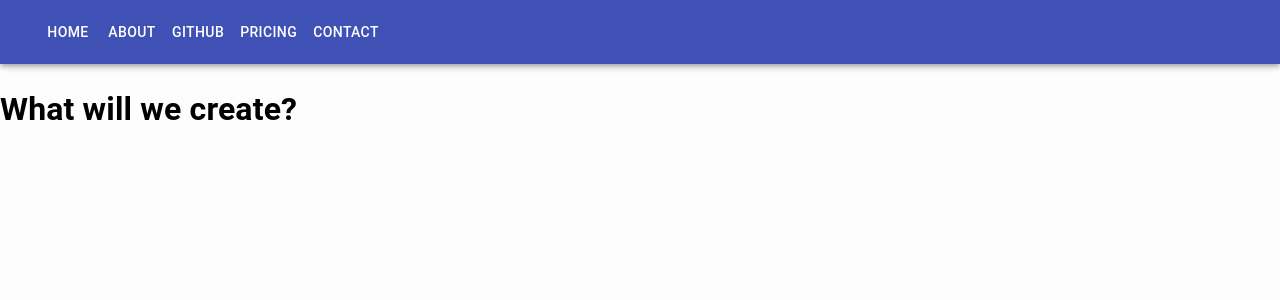
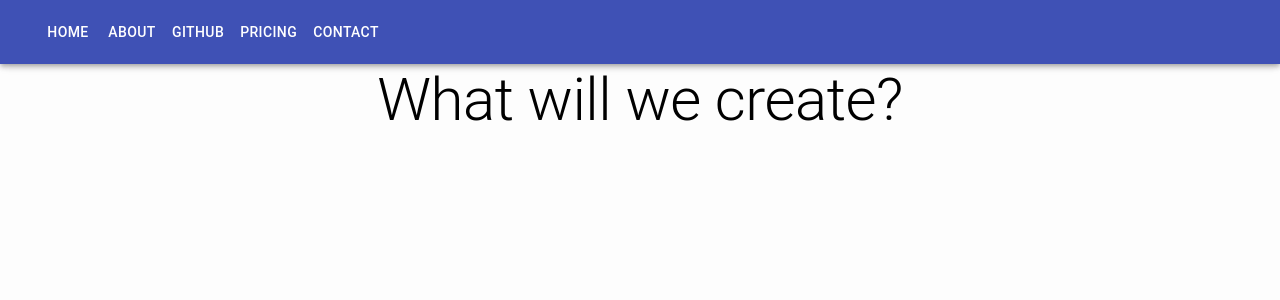
Before and after one commit to camscoderepo/Next_Portfolio, a Next.js app: page /about in a window 1280 px wide. Shown: the top 300 px of the page. Built offline with nearby package versions, Linux system fonts and the light colour scheme.

Commit message:
Started working on about component

```diff
--- a/pages/about.js
+++ b/pages/about.js
@@ -1,14 +1,23 @@
 import Meta from '../components/Meta'
 import Typography from '@material-ui/core/Typography'
-
+import Container from '@material-ui/core/Container'
 
 function About() {
     return (
     <div>
         <Meta />
-        <Typography>
-            <h1>What will we create?</h1>
-        </Typography>
+        <Container className="container" align="center">
+            <Typography variant="h2">
+                What will we create?
+            </Typography>
+        </Container>
+    <style jsx>
+        {`
+            .container {
+                padding-top: 10px;
+            }
+        `}
+    </style>
     </div>
     );
 }
```
Also changed, not shown: components/Form.js (+8 -5 lines).
